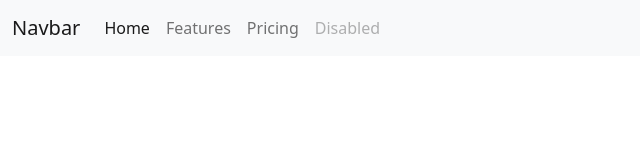
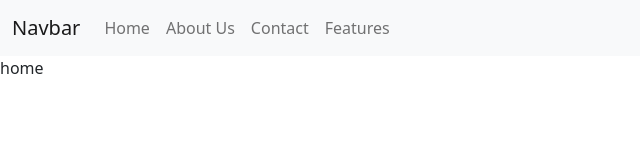
Before and after one commit to jlbbacs/RCPOS, a React (Create React App) app: page / in a window 1280 px wide. Shown: the top 160 px of the page, without its empty margins (0-640 px from the left). Built offline with nearby package versions, Linux system fonts and the light colour scheme.

Commit message:
adding links

```diff
--- a/src/App.js
+++ b/src/App.js
@@ -27,9 +27,9 @@ const App = () => {
       <Routes>
         <Route path="/" element={<Home/>} />
         <Route path="Features" element={<Features/>} />
-        <Route path="/about" element={<About />} />
+        <Route path="/about" element={<About/>} />
         <Route path="/contactus" element={<ContactUs/>} />
-        <Route path="/outclients" element={<OurClients/>} />
+        <Route path="/ourclients" element={<OurClients/>} />
 
     </Routes>
     </Router>
--- a/src/components/Navigation.js
+++ b/src/components/Navigation.js
@@ -1,5 +1,6 @@
 import React from 'react';
 import {Link} from 'react-router-dom';
+
 
 
 function Navigation() {
@@ -13,10 +14,14 @@ function Navigation() {
     </button>
     <div class="collapse navbar-collapse" id="navbarNavAltMarkup">
       <div class="navbar-nav">
-        <a class="nav-link active" aria-current="page" href="#">Home</a>
-        <a class="nav-link" href="#">Features</a>
-        <a class="nav-link" href="#">Pricing</a>
-        <a class="nav-link disabled" href="#" tabindex="-1" aria-disabled="true">Disabled</a>
+      <Link className="nav-link"  to ="/">Home</Link>
+      <Link className="nav-link"  to ="About">About Us</Link>
+      <Link className="nav-link"  to ="ContactUs">Contact</Link>
+      <Link className="nav-link"  to ="Features">Features</Link>
+
+
+
+
       </div>
     </div>
   </div>
--- a/src/pages/Home.js
+++ b/src/pages/Home.js
@@ -4,7 +4,7 @@ import Navigation from '../components/Navigation'
 const Home = () => {
   return (
     <div>
-
+      home
     </div>
   )
 }
```
